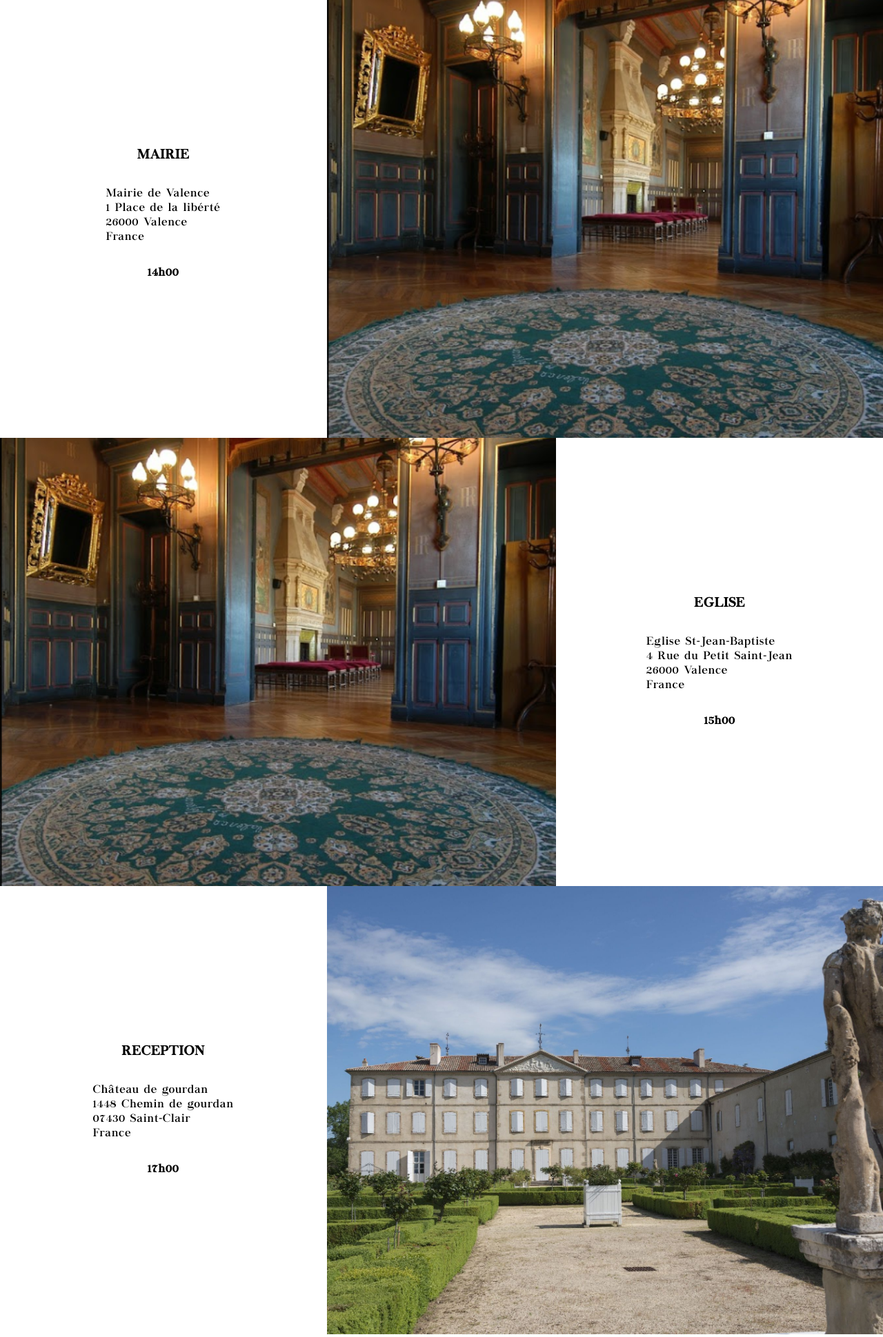
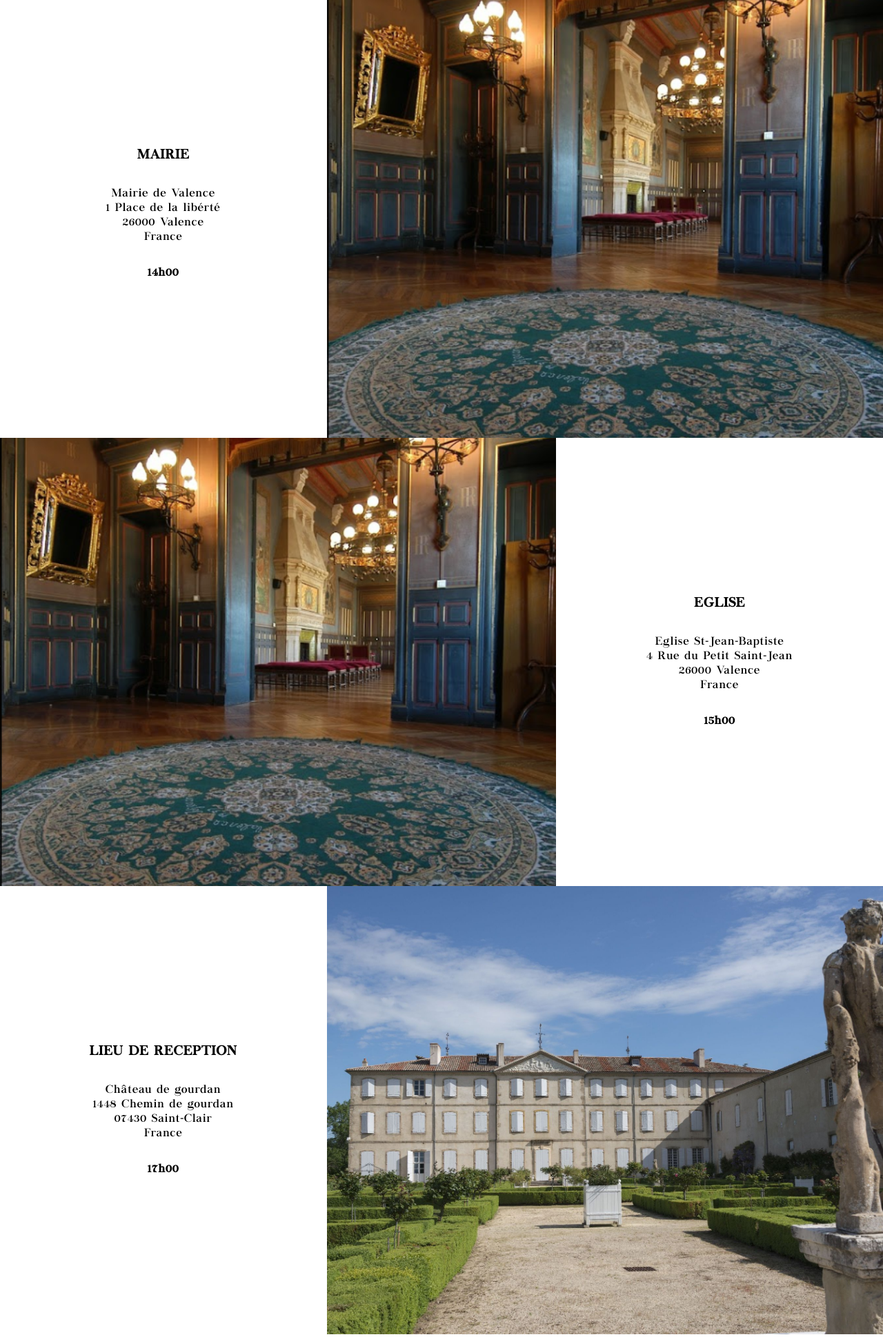
Before and after one commit to D3vFl0w/D3vFl0w.github.io, a PHP site: page / in a window 1280 px wide. Shown: the part 2265-4204 px from the top of the page at 69% size. Run offline with PHP 8.4, Linux system fonts and the light colour scheme.

Commit message:
centrage du text

```diff
--- a/index.php
+++ b/index.php
@@ -103,7 +103,7 @@
             <!--SECTION_6 Places and date for Gourdan castle-->
 
             <div class="receptionContainer">
-                <h3>RECEPTION</h3>
+                <h3>LIEU DE RECEPTION</h3>
                 <p>Château de gourdan<br>
                     1448 Chemin de gourdan<br>
                     07430 Saint-Clair<br>
--- a/styles.css
+++ b/styles.css
@@ -1,25 +1,5 @@
 /*;
-1. Faire la partie responsive : Refaire les images + logo à la bonne taille;
 
-2. Mettre un carrousel en javascript + Refaire le nav hamburger;
-
-3. Empêcher les gens de pouvoir mettre du code dans le formulaire;
-
-4. Faire en sorte que les gens puissent ajouter leur photos et voir toutes les photos, tout ça sur une autre page;
-
-5. Faire un footer conforme avec credit;
-
-6. Faire le refactoring du CSS;
-
-7. Utiliser SASS;
-
-8. Sécurisé la page d'accueil avec un code pour chaque invité
-
-9. Section dress code
-
-10. API météo
-
-11. Compte à rebour
 
  */
 
@@ -72,6 +52,7 @@ body {
   align-items: center;
   letter-spacing: 1px;
   line-height: 1.3em;
+  text-align: center;
 }
 
 button {
```
Also changed, not shown: php/form_traitement.php (+5 -2 lines), README.md, php/form_succes.php (added).
